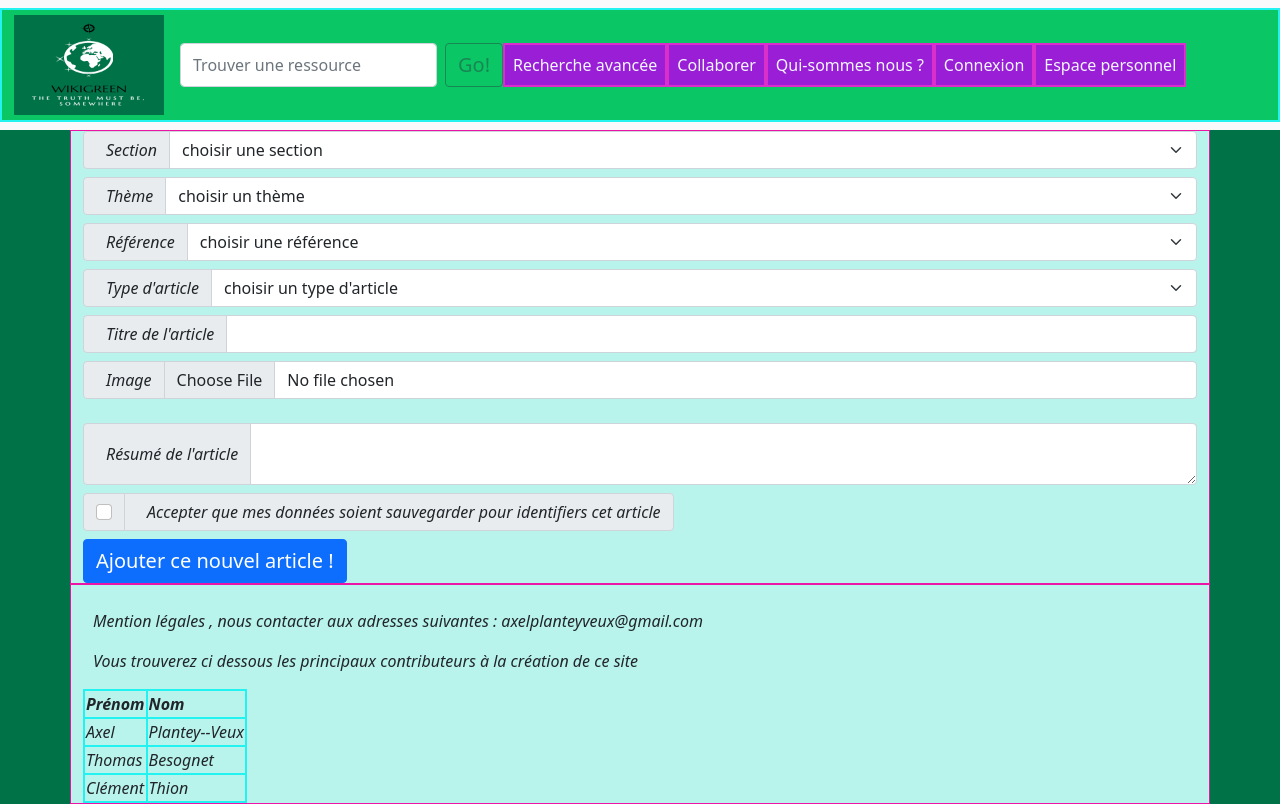
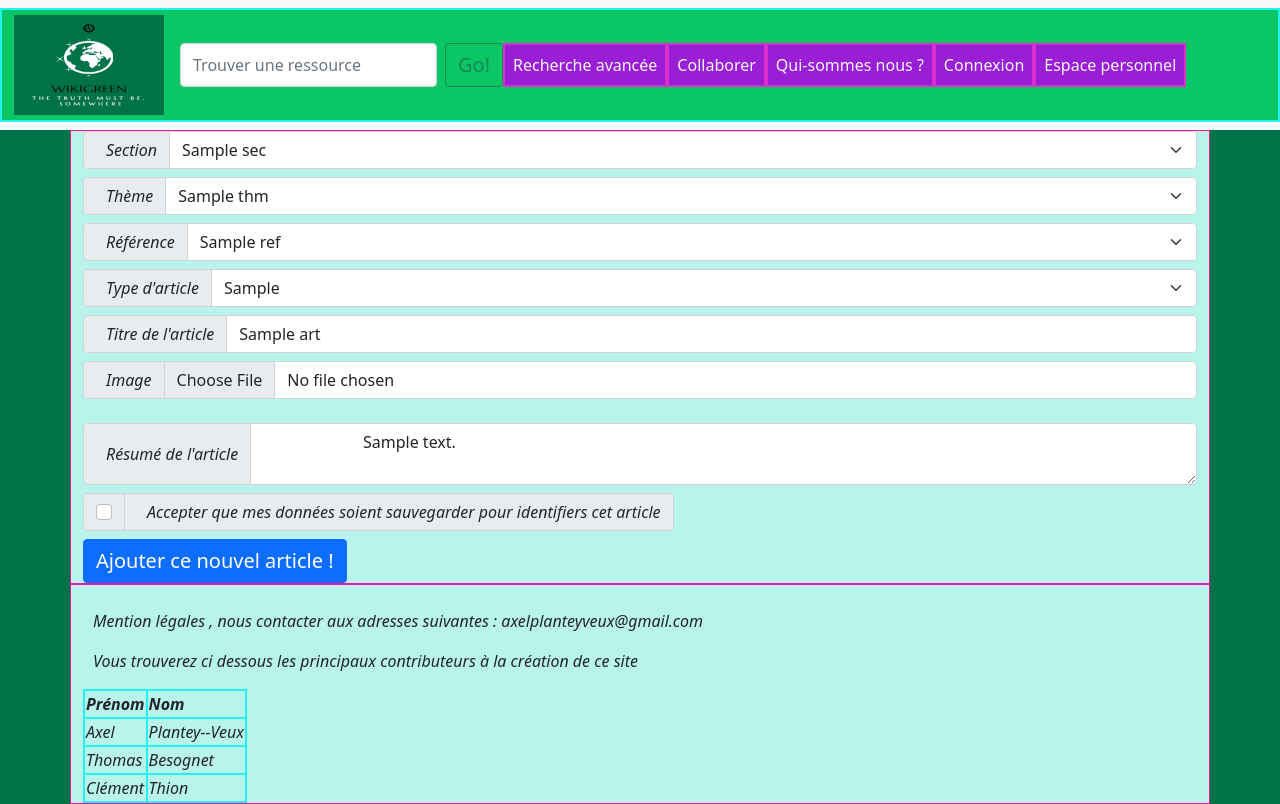
Before and after one commit to CThion/wikigreen, a PHP site: page /edit-art-modif_form.php?id_art=1 in a window 1280 px wide. Run offline with PHP 8.4, Linux system fonts and the light colour scheme; the visitor is signed in with stand-in values (Sample User, id 1); tables that the repository leaves empty hold one stand-in row (values such as "Sample post"); a stand-in replaces the project's code that opens the database connection.

Commit message:
maj edit-art-modif_form.php => formulaire terminé
les informations initiales de l'articles se remplissent correctement dans le formulaire
reste le lien à la bdd à faire (edit-art-modif_bdd.php)

```diff
--- a/edit-art-modif_bdd.php
+++ b/edit-art-modif_bdd.php
@@ -5,7 +5,8 @@ include "all-debutpage.inc.php";
 ?>
 
 <!--==============================================================
-    page confirmant (ou non) la création d'un nouvel article et l'implémantant dans la bdd
+    page confirmant (ou non) la modificaiton d'un article donné, et l'implémentant dans la bdd
+    (on crée une copie de l'article avant modification pour sauvegarder l'évolution des versions)
 ==============================================================-->
 
 <?php
--- a/edit-art-modif_form.php
+++ b/edit-art-modif_form.php
@@ -13,7 +13,14 @@ include "all-debutpage.inc.php";
 <?php
 if (!empty($_SESSION['id_membre'])) { //vérifie si le membre est bien connecté
 
-    //---- table sec
+    $id_art = $_GET['id_art']; //on récupère l'id de l'article en couf de modif
+
+    //---- INFO GLOBALE ---- (copie colle de edit-art-add_form.php)
+
+    // info qui seront proposé à l'utilisateur, afin qu'il puisse remplacer celles initiales de l'article
+
+    //-- table sec
+
     //$id_sec = $thm[0]["id_sec"];
     $requete_sec = "SELECT * FROM sec";
     $reponse_sec = $pdo->prepare($requete_sec);
@@ -21,7 +28,7 @@ if (!empty($_SESSION['id_membre'])) { //vérifie si le membre est bien connecté
     $sec = $reponse_sec->fetchAll(); // récupérer tous les enregistrements dans un tableau
     $nbrep_sec = count($sec); // connaitre le nombre d'enregistrements
 
-    //---- table thm
+    //-- table thm
     //$id_thm = $art[0]["id_thm"];
     $requete_thm = "SELECT * FROM thm";
     $reponse_thm = $pdo->prepare($requete_thm);
@@ -29,7 +36,7 @@ if (!empty($_SESSION['id_membre'])) { //vérifie si le membre est bien connecté
     $thm = $reponse_thm->fetchAll(); // récupérer tous les enregistrements dans un tableau
     $nbrep_thm = count($thm); // connaitre le nombre d'enregistrements
 
-    //---- table ref
+    //-- table ref
     //$id_ref = $art[0]["id_ref"];
     $requete_ref = "SELECT * FROM ref";
     $reponse_ref = $pdo->prepare($requete_ref);
@@ -37,13 +44,67 @@ if (!empty($_SESSION['id_membre'])) { //vérifie si le membre est bien connecté
     $ref = $reponse_ref->fetchAll(); // récupérer tous les enregistrements dans un tableau
     $nbrep_ref = count($ref); // connaitre le nombre d'enregistrements
 
-    //---- table typeart
+    //-- table typeart
     //$id_typeart = $art[0]["id_typeart"];
     $requete_typeart = "SELECT * FROM typeart";
     $reponse_typeart = $pdo->prepare($requete_typeart);
     $reponse_typeart->execute();
     $typeart = $reponse_typeart->fetchAll(); // récupérer tous les enregistrements dans un tableau
     $nbrep_typeart = count($typeart); // connaitre le nombre d'enregistrements
+
+    //---- INFO SPECIFIQUE ARTICLE MODIFIE (copie colle de disp-art-full.php)----
+
+    // c'est ce avec quoi on va préremplir tous les champs de formulaires.
+    // on suffixe les variable par _i pour indiquer qu'elles sont spécifiques à l'article modifié
+
+    //-- table art
+    $requete_art_i = "SELECT * FROM art WHERE id = ?"; //récupération de l'article à l'id donné
+    $reponse_art_i = $pdo->prepare($requete_art_i);
+    $reponse_art_i->execute(array($id_art)); //ce qui va dans le "?" de la requête
+    $art_i = $reponse_art_i->fetchAll(); // récupérer tous les enregistrements dans un tableau
+
+    //-- artroot : valeur contante de l'article (pour parcourir les versions)
+    $artroot = $art_i[0]["artroot"];
+
+    //-- table ref
+    $id_ref_i = $art_i[0]["id_ref"]; //recherche de la clef étrangère dans l'article
+    $requete_ref_i = "SELECT * FROM ref WHERE id = ?";
+    $reponse_ref_i = $pdo->prepare($requete_ref_i);
+    $reponse_ref_i->execute(array($id_ref_i));
+    $ref_i = $reponse_ref_i->fetchAll();
+
+    //-- table thm
+    $id_thm_i = $art_i[0]["id_thm"];
+    $requete_thm_i = "SELECT * FROM thm WHERE id = ?";
+    $reponse_thm_i = $pdo->prepare($requete_thm_i);
+    $reponse_thm_i->execute(array($id_thm_i));
+    $thm_i = $reponse_thm_i->fetchAll();
+
+    //-- table sec
+    $id_sec_i = $thm[0]["id_sec"];
+    $requete_sec_i = "SELECT * FROM sec WHERE id = ?";
+    $reponse_sec_i = $pdo->prepare($requete_sec_i);
+    $reponse_sec_i->execute(array($id_sec_i));
+    $sec_i = $reponse_sec_i->fetchAll();
+
+    //-- typeart -> art_typeart
+    $requete_typeart_i = "SELECT typeart.id, typeart.type FROM typeart INNER JOIN art_typeart ON typeart.id=art_typeart.id_typeart INNER JOIN art ON art.id=art_typeart.id_art
+                        WHERE art.id = ?";
+    $reponse_typeart_i = $pdo->prepare($requete_typeart_i);
+    $reponse_typeart_i->execute(array($id_art));
+    $typeart_i = $reponse_typeart_i->fetchAll();
+
+    //-- nbmb_art : nombre de membre ayant contribué sur cet article
+    $requete_nbmb_art = "SELECT COUNT(DISTINCT mb.id) FROM mb, art WHERE art.artroot=? AND art.id_mb=mb.id";
+    $reponse_nbmb_art = $pdo->prepare($requete_nbmb_art);
+    $reponse_nbmb_art->execute(array($artroot));
+    $nbmb_art = $reponse_nbmb_art->fetchAll();
+
+    //-- nbmodif_art : nombre de versions de l'article (= nombre de modifs)
+    $requete_nbmodif_art = "SELECT COUNT(*) FROM art WHERE art.artroot=?";
+    $reponse_nbmodif_art = $pdo->prepare($requete_nbmodif_art);
+    $reponse_nbmodif_art->execute(array($artroot));
+    $nbmodif_art = $reponse_nbmodif_art->fetchAll();
 ?>
 
     <main role="main">
@@ -54,12 +115,16 @@ if (!empty($_SESSION['id_membre'])) { //vérifie si le membre est bien connecté
                 <div class="input-group col-md-6">
                     <label class="input-group-text" for="inputGroupSelect01">Section</label>
                     <select name="sec" class="form-select" id="inputGroupSelect01">
-                        <option selected>choisir une section</option>
+                        <option selected value=<?php echo $sec_i[0]['id']; ?>>
+                            <?php echo $sec_i[0]['titre']; ?>
+                        </option>
                         <?php
                         for ($i = 0; $i < $nbrep_sec; $i++) {
+                            if ($i + 1 <> $sec_i[0]['id']) {
                         ?>
                                 <option value=<?php echo $i + 1; ?>> <?php echo $sec[$i]["titre"]; ?> </option>
                         <?php
+                            }
                         }
                         ?>
                     </select>
@@ -68,11 +133,16 @@ if (!empty($_SESSION['id_membre'])) { //vérifie si le membre est bien connecté
                 <div class="input-group col-md-6">
                     <label class="input-group-text" for="inputGroupSelect01">Thème</label>
                     <select name="thm" class="form-select" id="inputGroupSelect01">
-                        <option selected>choisir un thème</option>
+                        <option selected value=<?php echo $thm_i[0]['id']; ?>>
+                            <?php echo $thm_i[0]['titre']; ?>
+                        </option>
                         <?php
-                        for ($i = 0; $i < $nbrep_thm; $i++) { ?>
+                        for ($i = 0; $i < $nbrep_thm; $i++) {
+                            if ($i + 1 <> $thm_i[0]['id']) {
+                        ?>
                                 <option value=<?php echo $i + 1; ?>> <?php echo $thm[$i]["titre"]; ?> </option>
                         <?php
+                            }
                         }
                         ?>
                     </select>
@@ -81,11 +151,17 @@ if (!empty($_SESSION['id_membre'])) { //vérifie si le membre est bien connecté
                 <div class="input-group col-md-6">
                     <label class="input-group-text" for="inputGroupSelect01">Référence</label>
                     <select name="ref" class="form-select" id="inputGroupSelect01">
-                        <option selected>choisir une référence</option>
+                        <option selected value=<?php echo $ref_i[0]['id']; ?>>
+                            <!-- //valeur article initiale -->
+                            <?php echo $ref_i[0]['titre']; ?>
+                        </option>
                         <?php
-                        for ($i = 0; $i < $nbrep_ref; $i++) { ?>
+                        for ($i = 0; $i < count($ref); $i++) {
+                            if ($i + 1 <> $ref_i[0]['id']) { //on n'affiche pas la valeur initiale de l'article
+                        ?>
                                 <option value=<?php echo $i + 1; ?>> <?php echo $ref[$i]["titre"]; ?> </option>
                         <?php
+                            }
                         }
                         ?>
                     </select>
@@ -94,11 +170,17 @@ if (!empty($_SESSION['id_membre'])) { //vérifie si le membre est bien connecté
                 <div class="input-group">
                     <label class="input-group-text" for="inputGroupSelect01">Type d'article</label>
                     <select name="typeart" class="form-select" id="inputGroupSelect01">
-                        <option selected>choisir un type d'article</option>
+                        <option selected value=<?php echo $typeart_i[0]['id'] ?>>
+                            <!-- //valeur article initiale -->
+                            <?php echo $typeart_i[0]['type']; ?>
+                        </option>
                         <?php
-                        for ($i = 0; $i < count($typeart); $i++) { ?>
+                        for ($i = 0; $i < count($typeart); $i++) {
+                            if ($i + 1 <> $typeart_i[0]['id']) { //on n'affiche pas la valeur initiale de l'article en plus
+                        ?>
                                 <option value=<?php echo $i + 1; ?>> <?php echo $typeart[$i]["type"]; ?> </option>
                         <?php
+                            }
                         }
                         ?>
                     </select>
@@ -107,7 +189,7 @@ if (!empty($_SESSION['id_membre'])) { //vérifie si le membre est bien connecté
                 <div class="input-group">
                     <span class="input-group-text">Titre de l'article</span>
                     <!-- <textarea class="form-control" aria-label="With textarea"></textarea> -->
-                    <input type="text" name="titre" class="form-control" id="inputAddress">
+                    <input type="text" name="titre" class="form-control" id="inputAddress" value="<?php echo $art_i[0]['titre']; ?>">
                 </div>
                 <!-- image -->
                 <div class="input-group mb-3">
@@ -118,7 +200,10 @@ if (!empty($_SESSION['id_membre'])) { //vérifie si le membre est bien connecté
                 <!-- texte -->
                 <div class="input-group">
                     <span class="input-group-text">Résumé de l'article</span>
-                    <textarea name="texte" class="form-control" aria-label="With textarea"></textarea>
+                    <textarea name="texte" class="form-control" aria-label="With textarea">
+                        <?php echo $art_i[0]['texte']; //arffichage du texte initiale de l'article
+                        ?>
+                    </textarea>
                 </div>
                 <!-- consent : consentement d'utilisation de données -->
                 <div class="input-group">
```
Lines whose indentation alone changed are shown as unchanged.
